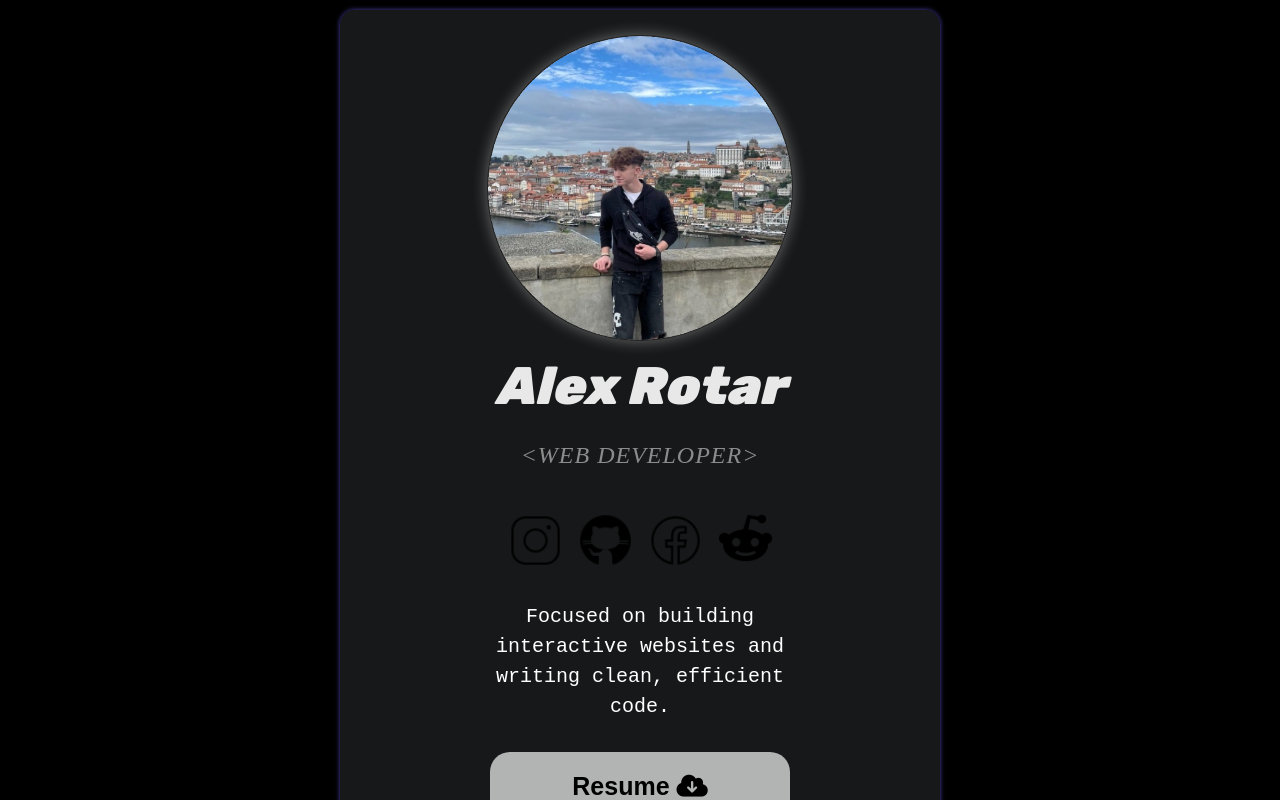
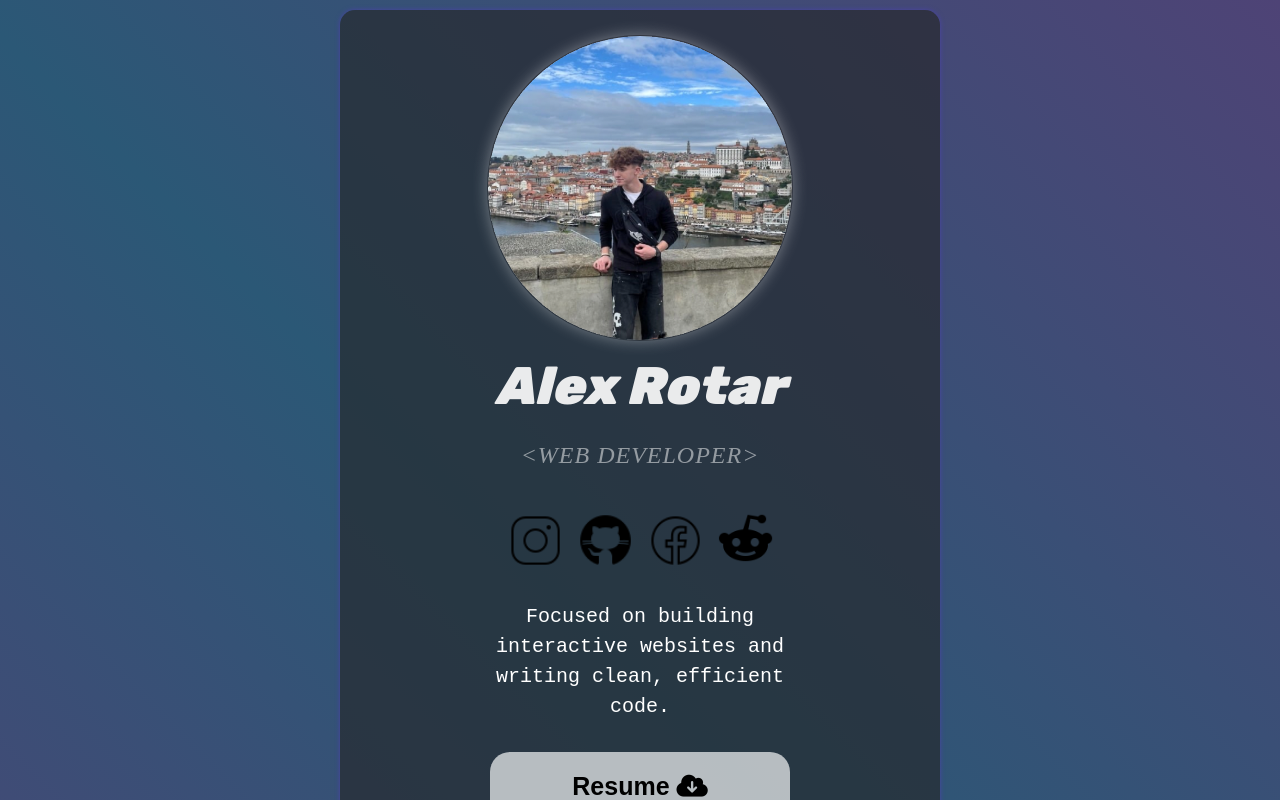
Before and after one commit to alecs007/alecs007.github.io, a React (Vite) app: page / in a window 1280 px wide. Shown: the top 800 px of the page. Built offline with nearby package versions, Linux system fonts and the light colour scheme.

Commit message:
Update App.css

```diff
--- a/src/App.css
+++ b/src/App.css
@@ -17,7 +17,7 @@
   align-items: center;
   overflow: auto;
   min-height: 100vh;
-  background: black;
+  background: var(--background-color);
 }
 body {
   touch-action: none;
```
